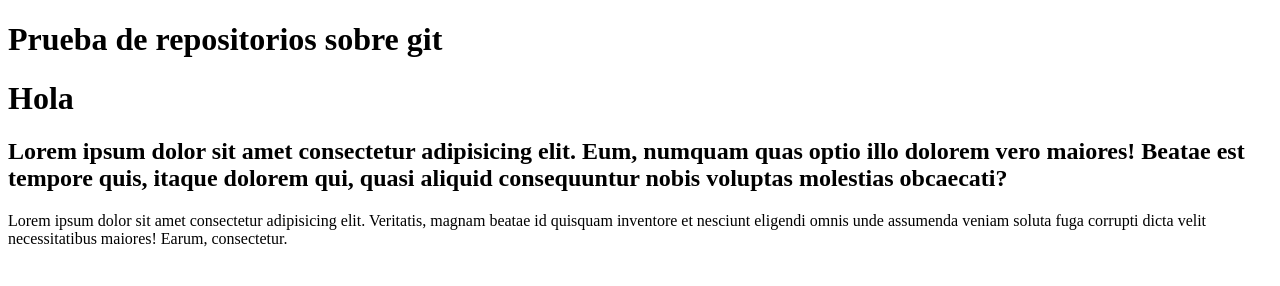
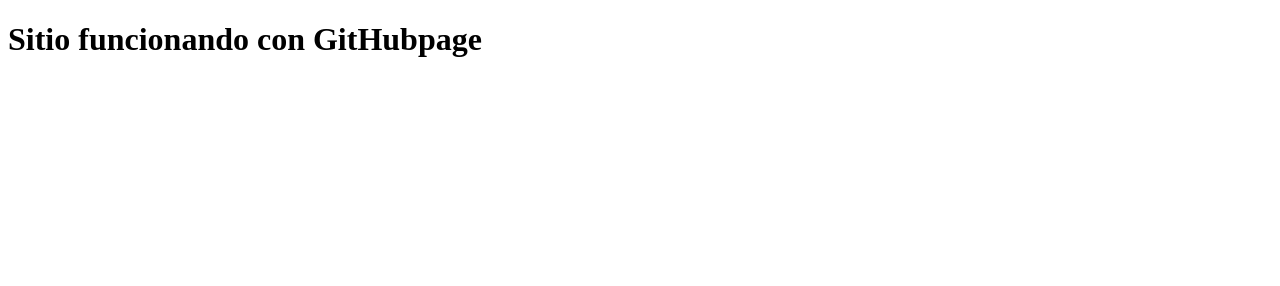
Before and after one commit to sergioignac/repositorio-prueba, a plain HTML site: page carpeta-dos/carpeta-uno/index.html in a window 1280 px wide. Drawn offline with Linux system fonts and the light colour scheme.

Commit message:
Index diferente

```diff
--- a/carpeta-dos/carpeta-uno/index.html
+++ b/carpeta-dos/carpeta-uno/index.html
@@ -1,15 +1,12 @@
 <!DOCTYPE html>
-<html lang="es">
+<html lang="en">
 <head>
     <meta charset="UTF-8">
     <meta http-equiv="X-UA-Compatible" content="IE=edge">
     <meta name="viewport" content="width=device-width, initial-scale=1.0">
-    <title>Prueba de repositorios</title>
+    <title>GitHubpage </title>
 </head>
 <body>
-    <h1>Prueba de repositorios sobre git</h1>
-    <h1>Hola</h1>
-    <h2>Lorem ipsum dolor sit amet consectetur adipisicing elit. Eum, numquam quas optio illo dolorem vero maiores! Beatae est tempore quis, itaque dolorem qui, quasi aliquid consequuntur nobis voluptas molestias obcaecati?</h2>
-    <p>Lorem ipsum dolor sit amet consectetur adipisicing elit. Veritatis, magnam beatae id quisquam inventore et nesciunt eligendi omnis unde assumenda veniam soluta fuga corrupti dicta velit necessitatibus maiores! Earum, consectetur.</p>
+    <h1>Sitio funcionando con GitHubpage</h1>
 </body>
 </html>
```
